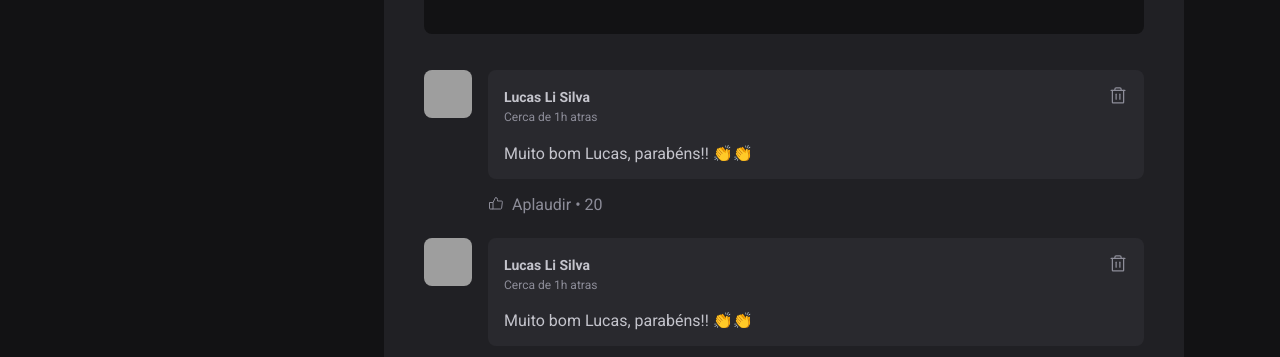
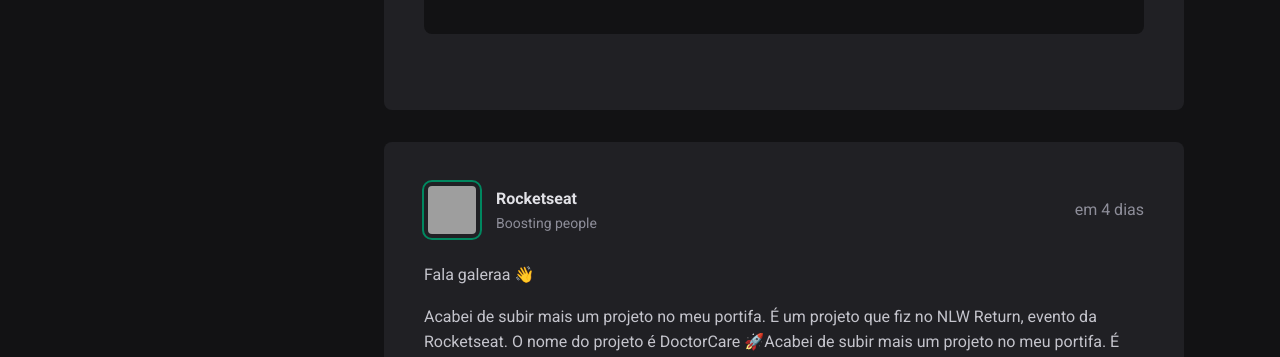
Before and after one commit to luldsilva/fundamentals-reactjs, a React (Vite) app: page / in a window 1280 px wide. Shown: the part 439-796 px from the top of the page. Built offline with nearby package versions, Linux system fonts and the light colour scheme; grey boxes are pictures that could not be loaded.

Commit message:
trash mode builded

```diff
--- a/src/App.jsx
+++ b/src/App.jsx
@@ -54,6 +54,7 @@ function App() {
           {posts.map((post) => {
             return (
               <Post
+                key={post.id}
                 author={post.author}
                 content={post.content}
                 publishedAt={post.publishedAt}
--- a/src/components/Comment.jsx
+++ b/src/components/Comment.jsx
@@ -2,7 +2,11 @@ import { ThumbsUp, Trash } from "phosphor-react";
 import { Avatar } from "./Avatar";
 import styles from "./Comment.module.css";
 
-export function Comment() {
+export function Comment({ content, onDeleteComment }) {
+  function handleDeleteComment() {
+    onDeleteComment(content);
+  }
+
   return (
     <div className={styles.comment}>
       <Avatar hasBorder={false} src="https://github.com/luldsilva.png" />
@@ -15,11 +19,11 @@ export function Comment() {
                 Cerca de 1h atras
               </time>
             </div>
-            <button title="Deletar comentario">
-              <Trash size={20} />
+            <button onClick={handleDeleteComment} title="Deletar comentario">
+              <Trash size={24} />
             </button>
           </header>
-          <p>Muito bom Lucas, parabéns!! 👏👏</p>
+          <p>{content}</p>
         </div>
         <footer>
           <button>
--- a/src/components/Post.jsx
+++ b/src/components/Post.jsx
@@ -5,10 +5,9 @@ import { Avatar } from "./Avatar";
 import { Comment } from "./Comment";
 import styles from "./Post.module.css";
 
-const comment = [1, 2, 3];
-
 export function Post(props) {
-  const [comment, setComment] = useState([1, 2]);
+  const [comment, setComment] = useState([]);
+  const [newCommentText, setNewCommentText] = useState("");
   const publishedDateFormatted = format(
     props.publishedAt,
     "dd 'de' LLLL 'às' HH:mm'h'",
@@ -24,7 +23,20 @@ export function Post(props) {
   function handleCreateNewComment() {
     event.preventDefault();
 
-    setComment([...comment, comment.length + 1]);
+    setComment([...comment, newCommentText]);
+    setNewCommentText("");
+  }
+
+  function handleNewComment() {
+    setNewCommentText(event.target.value);
+  }
+
+  function deleteComment(commentToDelete) {
+    console.log("Entrou no deleteComment");
+    const commentsWithoutDeleted = comment.filter((com) => {
+      return com !== commentToDelete;
+    });
+    setComment(commentsWithoutDeleted);
   }
 
   return (
@@ -48,10 +60,10 @@ export function Post(props) {
       <div className={styles.content}>
         {props.content.map((line) => {
           if (line.type === "paragraph") {
-            return <p>{line.content}</p>;
+            return <p key={line.content}>{line.content}</p>;
           } else if (line.type === "link") {
             return (
-              <p>
+              <p key={line.content}>
                 👉 <a href="#">{line.content}</a>
               </p>
             );
@@ -61,7 +73,12 @@ export function Post(props) {
 
       <form onSubmit={handleCreateNewComment} className={styles.commentForm}>
         <strong>Deixe aqui seu feedback</strong>
-        <textarea placeholder="Deixe um comentario" />
+        <textarea
+          name="comment"
+          placeholder="Deixe um comentario"
+          value={newCommentText}
+          onChange={handleNewComment}
+        />
         <footer>
           <button type="submit">Publicar</button>
         </footer>
@@ -69,7 +86,13 @@ export function Post(props) {
 
       <div className={styles.commentList}>
         {comment.map((comment) => {
-          return <Comment />;
+          return (
+            <Comment
+              key={comment}
+              content={comment}
+              onDeleteComment={deleteComment}
+            />
+          );
         })}
       </div>
     </article>
```
